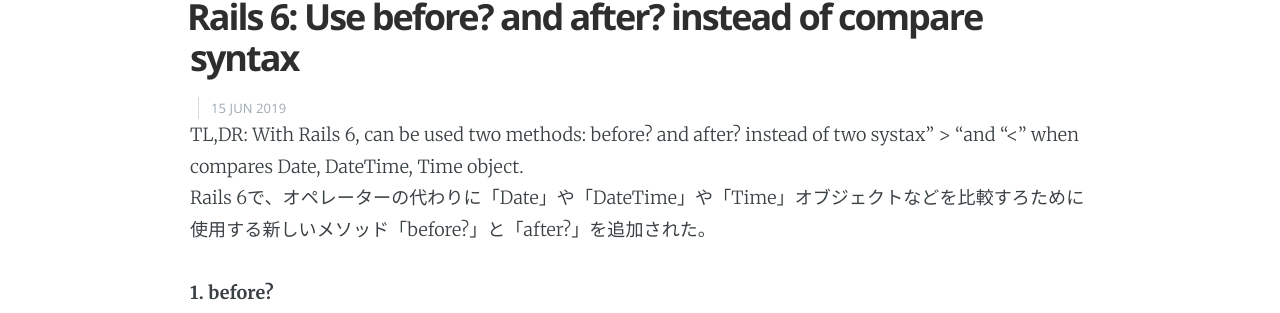
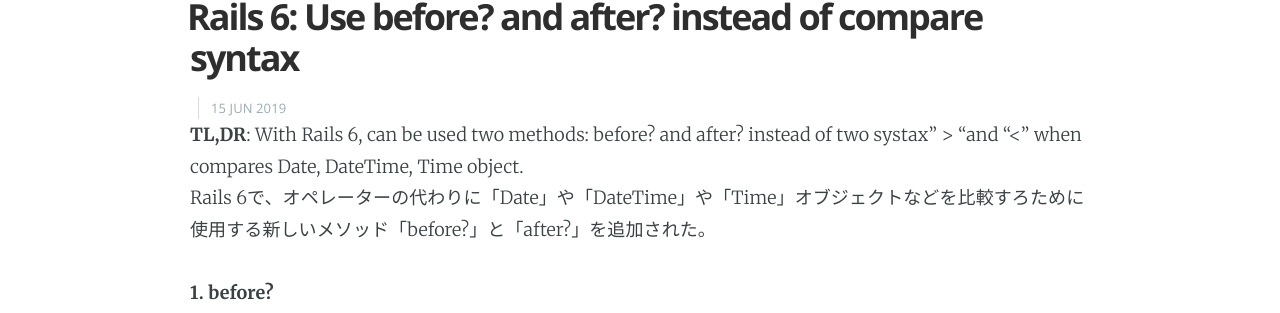
Before and after one commit to trnthanhtu/trnthanhtu.github.io, a Jekyll site: the page built from _posts/2020-06-15-Rails-6-Added-new-method-for-compare-DateTime-object.markdown, in a window 1280 px wide. Shown: the part 182-495 px from the top of the page. Built offline with Jekyll 4.4.1, drawn with Linux system fonts in a browser that asks for light colours.

```diff
--- a/_posts/2020-06-15-Rails-6-Added-new-method-for-compare-DateTime-object.markdown
+++ b/_posts/2020-06-15-Rails-6-Added-new-method-for-compare-DateTime-object.markdown
@@ -3,7 +3,8 @@ layout: post
 title:  "Rails 6: Use before? and after? instead of compare syntax"
 date:   2019-06-15 00:00:00
 ---
-  TL,DR:  With Rails 6, can be used two methods: before? and after? instead of  two systax" > "and "<" when compares Date, DateTime, Time object.
+
+  **TL,DR**:  With Rails 6, can be used two methods: before? and after? instead of  two systax" > "and "<" when compares Date, DateTime, Time object.
    Rails 6で、オペレーターの代わりに「Date」や「DateTime」や「Time」オブジェクトなどを比較すろために使用する新しいメソッド「before?」と「after?」を追加された。
 
 
```
